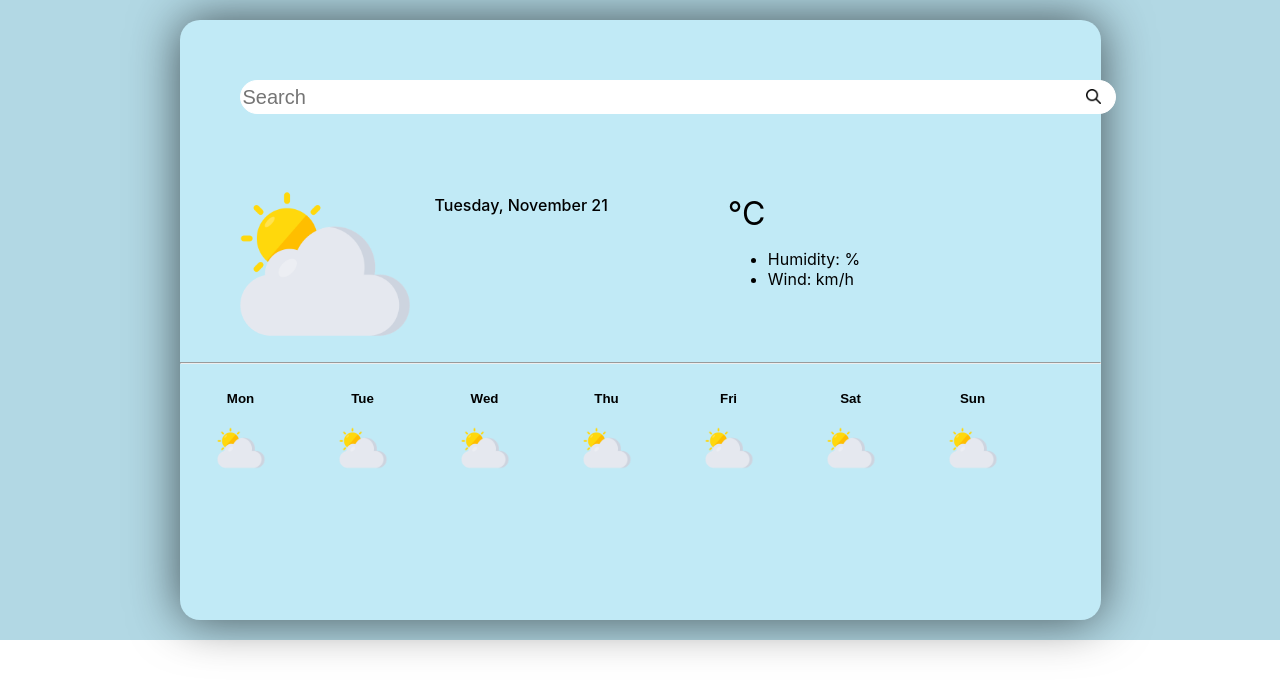
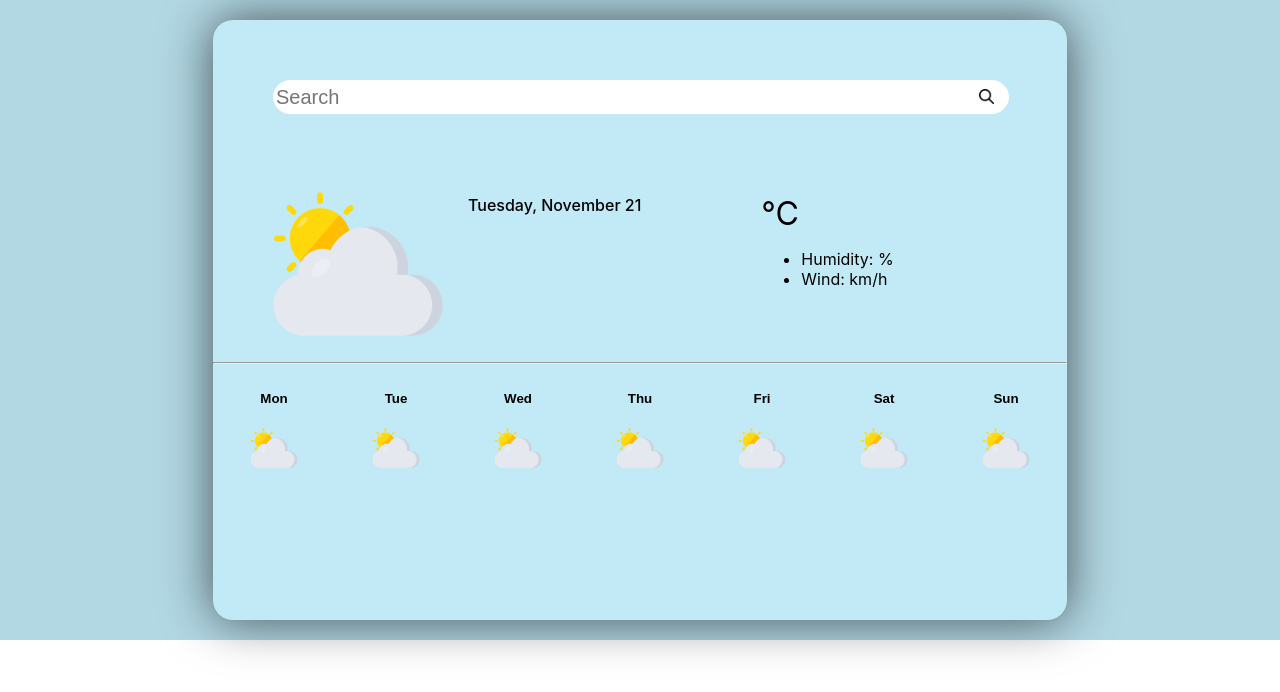
Before and after one commit to apoorvass/weatherapp, a React (Create React App) app: page / in a window 1280 px wide. Shown: the top 692 px of the page. Built offline with nearby package versions, Linux system fonts and the light colour scheme.

Commit message:
cloud changes

```diff
--- a/src/Weather/Body.css
+++ b/src/Weather/Body.css
@@ -23,7 +23,7 @@
     border-radius: 50px;
     margin: 60px;
     height: 30px;
-    width: 870px;
+    width: 730px;
 }
 .search{
     display: flex;
--- a/src/Weather/Body.js
+++ b/src/Weather/Body.js
@@ -378,12 +378,6 @@ function Body()
     },[weatherData])
 
 
-
-
-
-
-
-
     useEffect(() =>
     {
         const currentDate = new Date();
```
